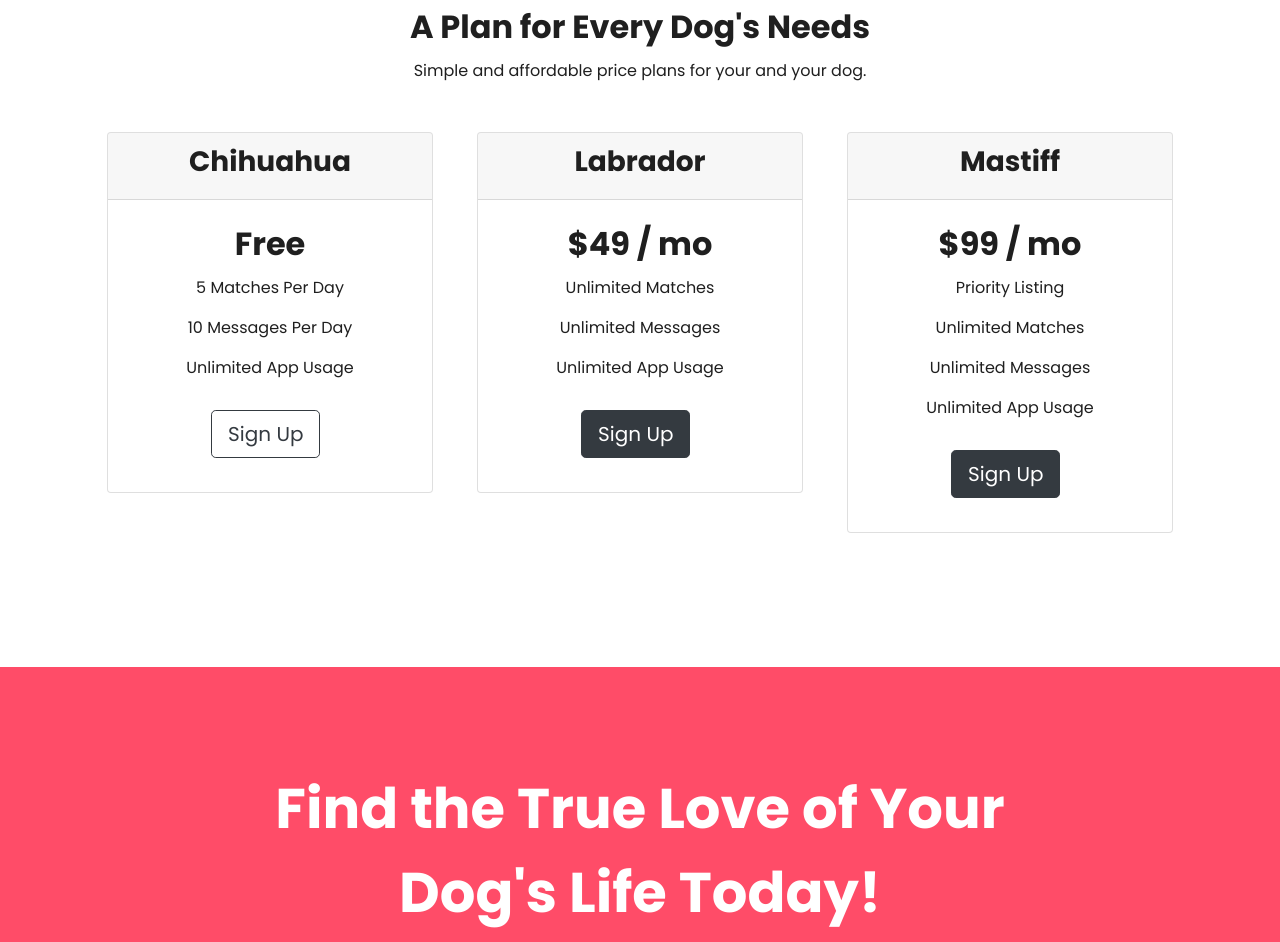
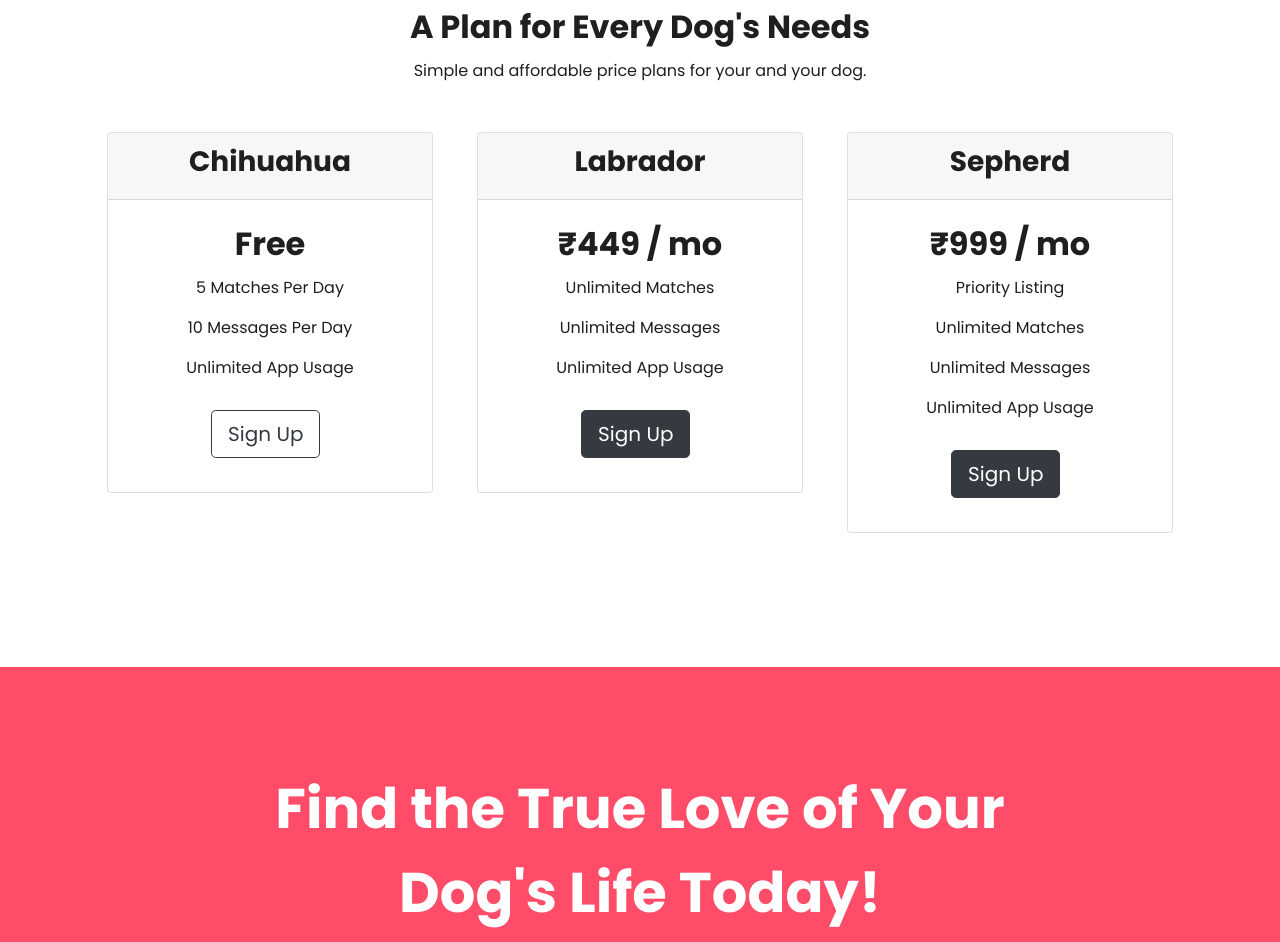
Before and after one commit to ishanithakur10/Is-Tindog, a plain HTML site: page index.html in a window 1280 px wide. Shown: the part 1822-2764 px from the top of the page. Drawn offline with nearby package versions, Linux system fonts and the light colour scheme.

Commit message:
Add files via upload

```diff
--- a/index.html
+++ b/index.html
@@ -168,7 +168,7 @@
             <h3>Labrador</h3>
           </div>
           <div class="card-body">
-            <h2>$49 / mo</h2>
+            <h2>₹449 / mo</h2>
             <p>Unlimited Matches</p>
             <p>Unlimited Messages</p>
             <p>Unlimited App Usage</p>
@@ -180,10 +180,10 @@
       <div class="col-lg-4 col-md-6 pricing-column">
         <div class="card">
           <div class="card-header">
-            <h3>Mastiff</h3>
+            <h3>Sepherd</h3>
           </div>
           <div class="card-body">
-            <h2>$99 / mo</h2>
+            <h2>₹999 / mo</h2>
             <p>Priority Listing</p>
             <p>Unlimited Matches</p>
             <p>Unlimited Messages</p>
```
Also changed, not shown: 1 other file.
